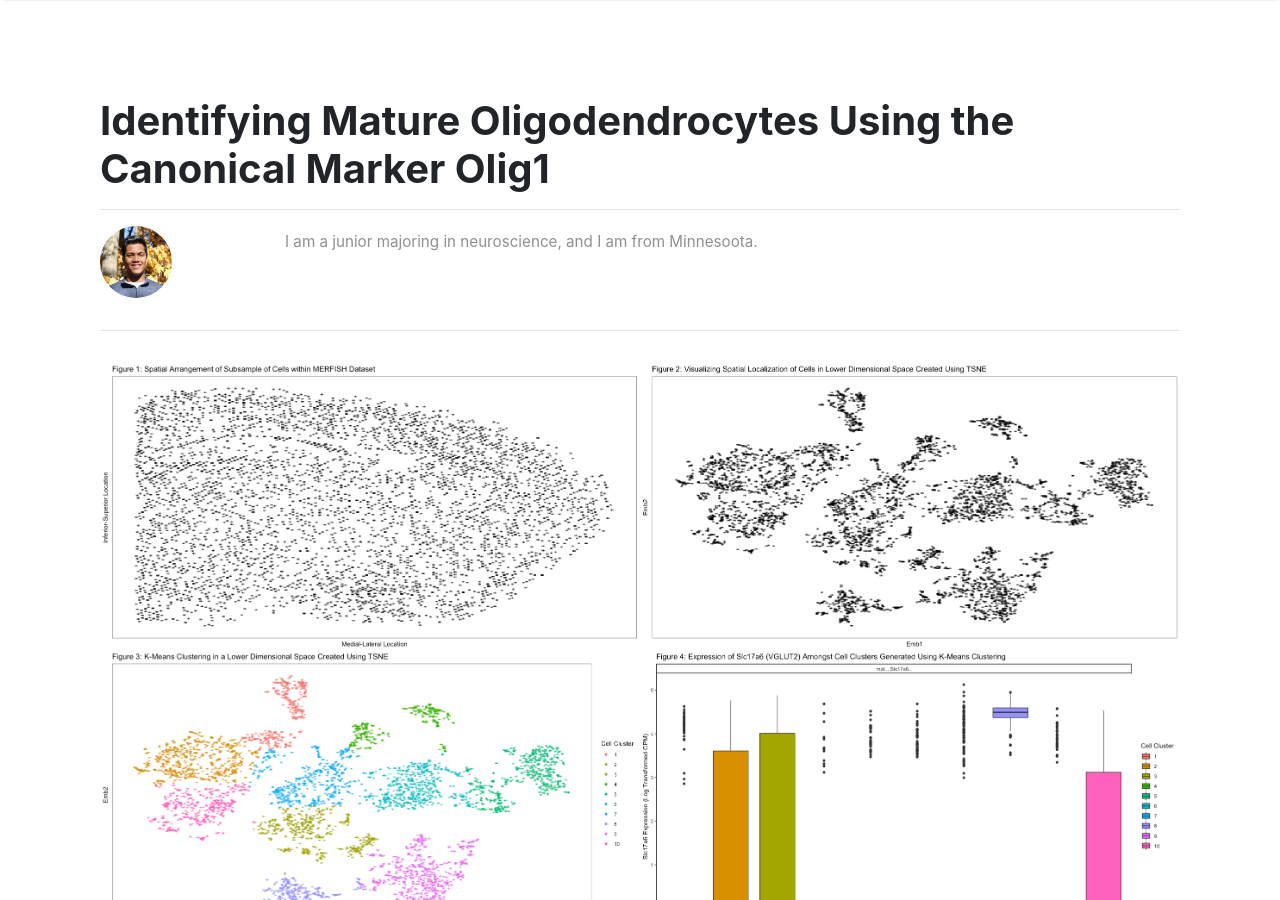
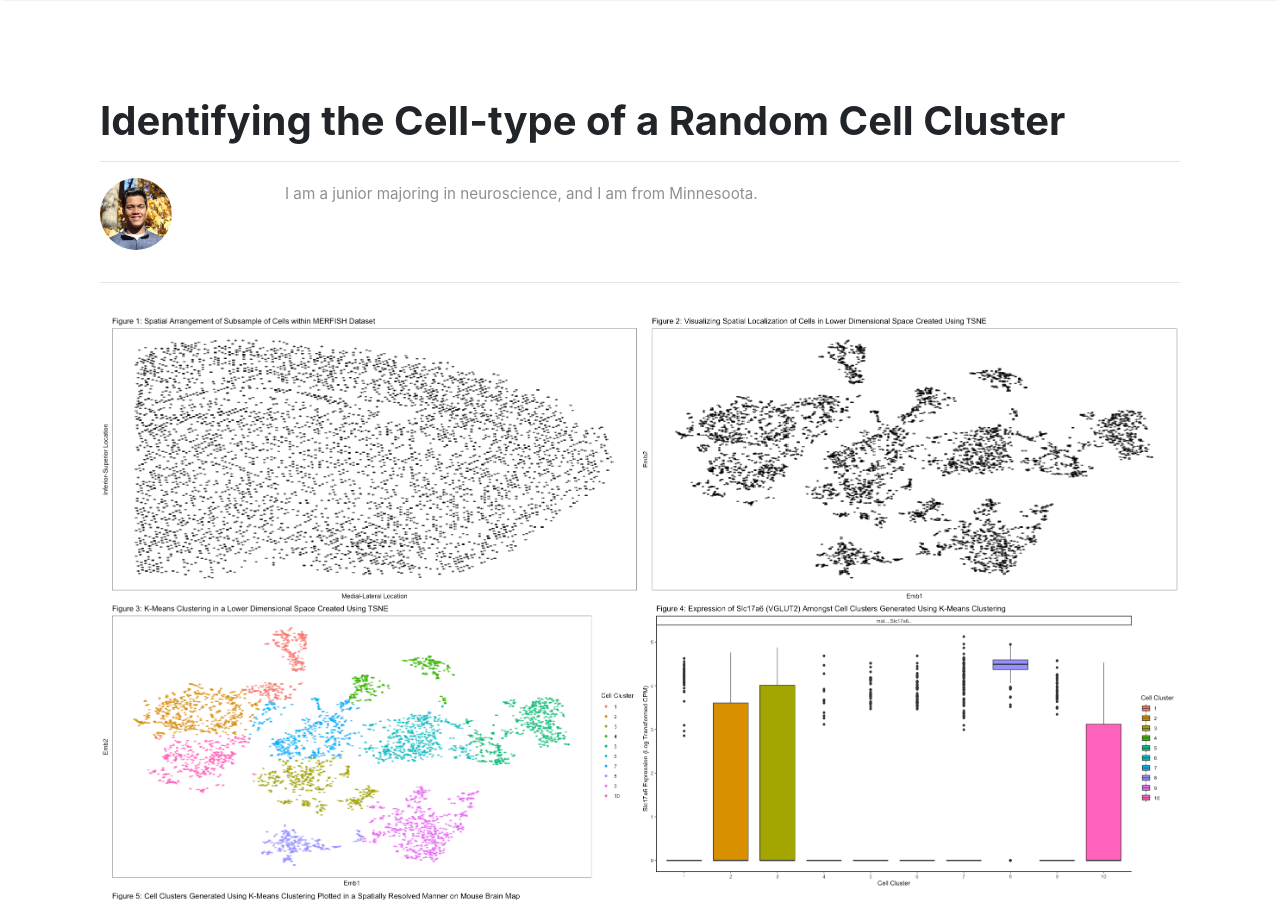
Before and after one commit to JEFworks-Lab/genomic-data-visualization-2022, a Jekyll site: the page built from _posts/2022-02-21-cchanda1.md, in a window 1280 px wide and 900 px high. Built offline with Jekyll 4.4.1, drawn with Linux system fonts in a browser that asks for light colours; nearby versions of some CDN libraries; comment, search, counter and statistics services are not loaded.

Commit message:
Add files via upload

```diff
--- a/_posts/2022-02-21-cchanda1.md
+++ b/_posts/2022-02-21-cchanda1.md
@@ -1,6 +1,6 @@
 ---
 layout: post
-title:  "Identifying Mature Oligodendrocytes Using the Canonical Marker Olig1"
+title:  "Identifying the Cell-type of a Random Cell Cluster"
 author: Sai C
 jhed: cchanda1
 categories: [ EC ]
```
